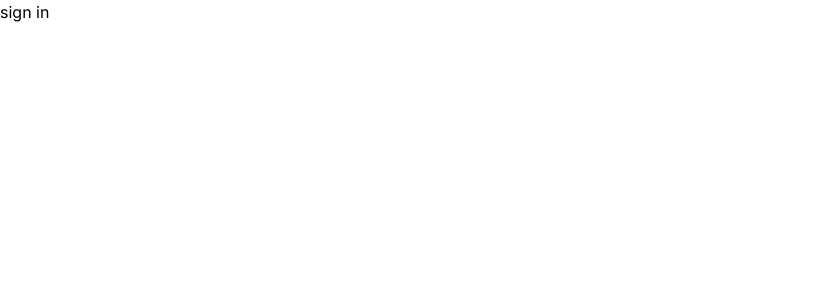
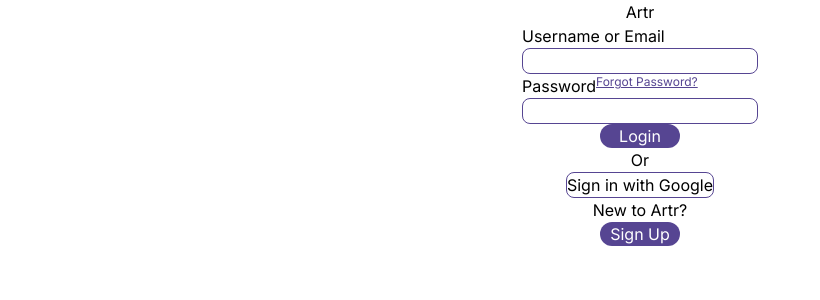
Before and after one commit to ArtrOfficial/Artr, a Next.js app in the folder artr/: page / in a window 1280 px wide. Shown: the top 300 px of the page, without its empty margins (0-820 px from the left). Built offline with nearby package versions, Linux system fonts and the light colour scheme.

Commit message:
basic initial sign up page layout. centered horizontally

```diff
--- a/artr/app/src/components/SignIn.js
+++ b/artr/app/src/components/SignIn.js
@@ -2,8 +2,42 @@
 
 function SignIn() {
   return (
-    <div className="bg-white">
-      sign in
+    <div>
+      <div className="flex flex-col items-center">
+        <div>
+          Artr
+        </div>
+        <div className="flex flex-col">
+          <label>Username or Email</label>
+          <input type="text" className="border border-customPurple rounded-lg"/>
+        </div>
+        <div className="flex flex-col">
+          <div className='flex'>
+            <label>
+              Password
+            </label>
+            <div className="text-customPurple underline text-xs">
+              Forgot Password?
+            </div>
+          </div>
+          <input type="text" className="border border-customPurple rounded-lg"/>
+        </div>
+        <button className="bg-customPurple text-white rounded-xl w-20">
+          Login
+        </button>
+        <div>
+          Or
+        </div>
+        <div className="border border-customPurple rounded-lg">
+          Sign in with Google
+        </div>
+        <div>
+          New to Artr?
+        </div>
+        <button className='bg-customPurple text-white rounded-xl w-20'>
+          Sign Up
+        </button>
+      </div>
     </div>
   );
 }
--- a/artr/package.json
+++ b/artr/package.json
@@ -12,6 +12,7 @@
     "@babel/core": "^7.24.7",
     "@babel/preset-env": "^7.24.7",
     "@babel/preset-react": "^7.24.7",
+    "autoprefixer": "^10.4.19",
     "next": "^14.2.4",
     "react": "^18",
     "react-dom": "^18"
@@ -19,7 +20,7 @@
   "devDependencies": {
     "eslint": "^8",
     "eslint-config-next": "14.2.4",
-    "postcss": "^8",
-    "tailwindcss": "^3.4.1"
+    "postcss": "^8.4.38",
+    "tailwindcss": "^3.4.4"
   }
 }
--- a/artr/tailwind.config.js
+++ b/artr/tailwind.config.js
@@ -8,9 +8,11 @@
   theme: {
     extend: {
       backgroundImage: {
-        "gradient-radial": "radial-gradient(var(--tw-gradient-stops))",
-        "gradient-conic":
-          "conic-gradient(from 180deg at 50% 50%, var(--tw-gradient-stops))",
+        'gradient-radial': 'radial-gradient(var(--tw-gradient-stops))',
+        'gradient-conic': 'conic-gradient(from 180deg at 50% 50%, var(--tw-gradient-stops))',
+      },
+      colors: {
+        customPurple: '#564592',
       },
     },
   },
```
Also changed, not shown: 1 other file (tests, documents, lock files or other folders).
